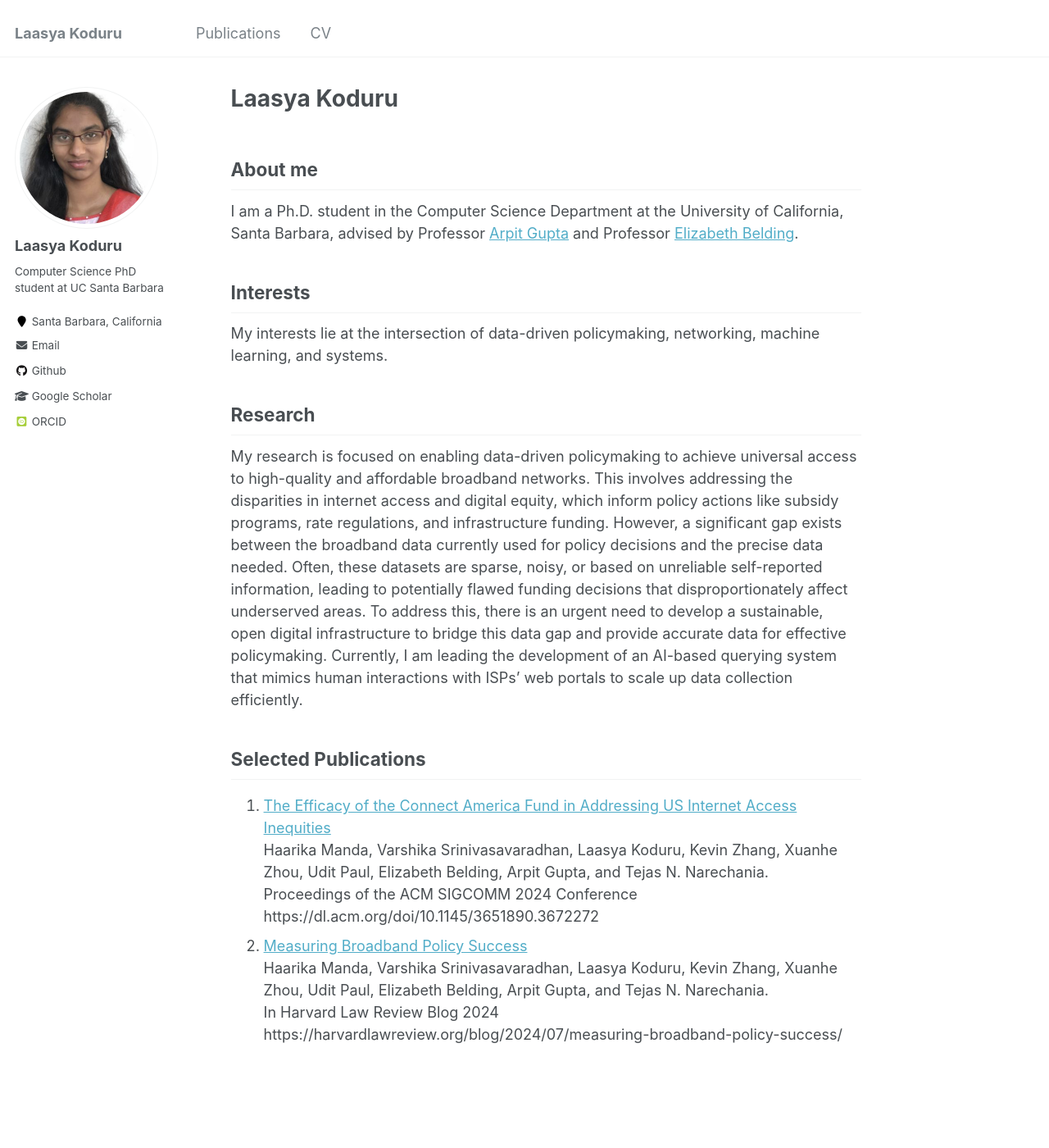
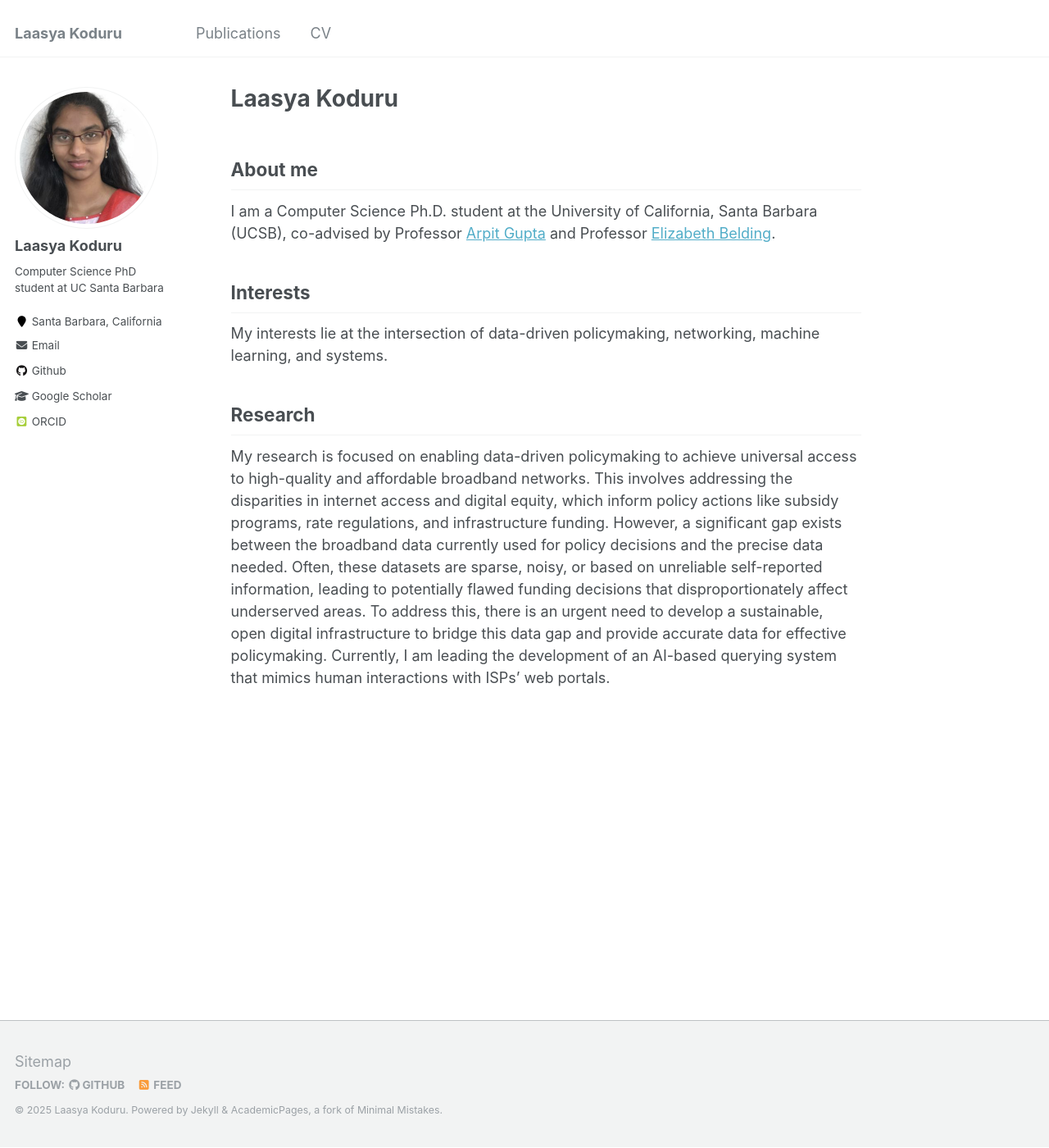
Before and after one commit to lmkoduru/lmkoduru.github.io, a Jekyll site: the page built from _pages/about.md, in a window 1280 px wide and 1400 px high. Shown: the whole window at 82% size. Built offline with Jekyll 4.4.1, drawn with Linux system fonts in a browser that asks for light colours; some web fonts are replaced.

Commit message:
updates to publications + home page

```diff
--- a/_pages/about.md
+++ b/_pages/about.md
@@ -10,7 +10,7 @@ redirect_from:
 
 About me
 ------
-I am a Ph.D. student in the Computer Science Department at the University of California, Santa Barbara, advised by Professor [Arpit Gupta](https://sites.cs.ucsb.edu/~arpitgupta/) and Professor [Elizabeth Belding](https://ebelding.cs.ucsb.edu).
+I am a Computer Science Ph.D. student at the University of California, Santa Barbara (UCSB), co-advised by Professor [Arpit Gupta](https://sites.cs.ucsb.edu/~arpitgupta/) and Professor [Elizabeth Belding](https://ebelding.cs.ucsb.edu).
 
 Interests
 ------
@@ -18,17 +18,4 @@ My interests lie at the intersection of data-driven policymaking, networking, ma
 
 Research
 ------
-My research is focused on enabling data-driven policymaking to achieve universal access to high-quality and affordable broadband networks. This involves addressing the disparities in internet access and digital equity, which inform policy actions like subsidy programs, rate regulations, and infrastructure funding. However, a significant gap exists between the broadband data currently used for policy decisions and the precise data needed. Often, these datasets are sparse, noisy, or based on unreliable self-reported information, leading to potentially flawed funding decisions that disproportionately affect underserved areas. To address this, there is an urgent need to develop a sustainable, open digital infrastructure to bridge this data gap and provide accurate data for effective policymaking. Currently, I am leading the development of an AI-based querying system that mimics human interactions with ISPs' web portals to scale up data collection efficiently.
-
-Selected Publications
-------
-1. [The Efficacy of the Connect America Fund in Addressing US Internet Access Inequities](
-https://dl.acm.org/doi/10.1145/3651890.3672272) <br />
-    Haarika Manda, Varshika Srinivasavaradhan, Laasya Koduru, Kevin Zhang, Xuanhe Zhou, Udit Paul, Elizabeth Belding, Arpit Gupta, and Tejas N. Narechania. <br />
-    Proceedings of the ACM SIGCOMM 2024 Conference  <br />
-    https://dl.acm.org/doi/10.1145/3651890.3672272 <br />
-2. [Measuring Broadband Policy Success](
-https://harvardlawreview.org/blog/2024/07/measuring-broadband-policy-success/) <br />
-    Haarika Manda, Varshika Srinivasavaradhan, Laasya Koduru, Kevin Zhang, Xuanhe Zhou, Udit Paul, Elizabeth Belding, Arpit Gupta, and Tejas N. Narechania. <br />
-    In Harvard Law Review Blog 2024  <br />
-    https://harvardlawreview.org/blog/2024/07/measuring-broadband-policy-success/ <br />
+My research is focused on enabling data-driven policymaking to achieve universal access to high-quality and affordable broadband networks. This involves addressing the disparities in internet access and digital equity, which inform policy actions like subsidy programs, rate regulations, and infrastructure funding. However, a significant gap exists between the broadband data currently used for policy decisions and the precise data needed. Often, these datasets are sparse, noisy, or based on unreliable self-reported information, leading to potentially flawed funding decisions that disproportionately affect underserved areas. To address this, there is an urgent need to develop a sustainable, open digital infrastructure to bridge this data gap and provide accurate data for effective policymaking. Currently, I am leading the development of an AI-based querying system that mimics human interactions with ISPs' web portals.
```
Also changed, not shown: _publications/tprc-bead-bsls.md (+2 -2 lines), _publications/tprc-broadband-programs.md (+2 -2 lines), _publications/tprc-strategic-reporting.md (+3 -3 lines).
